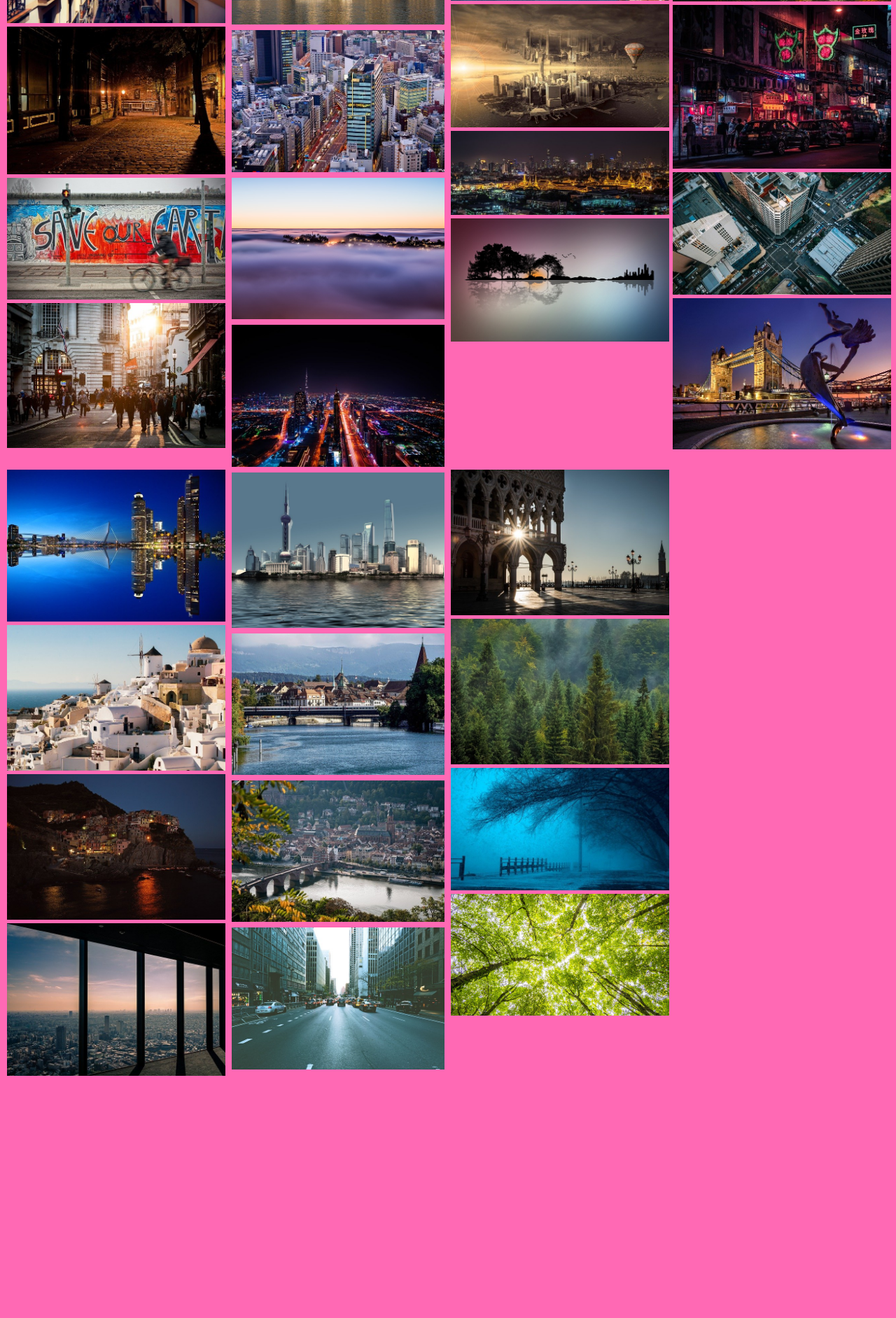
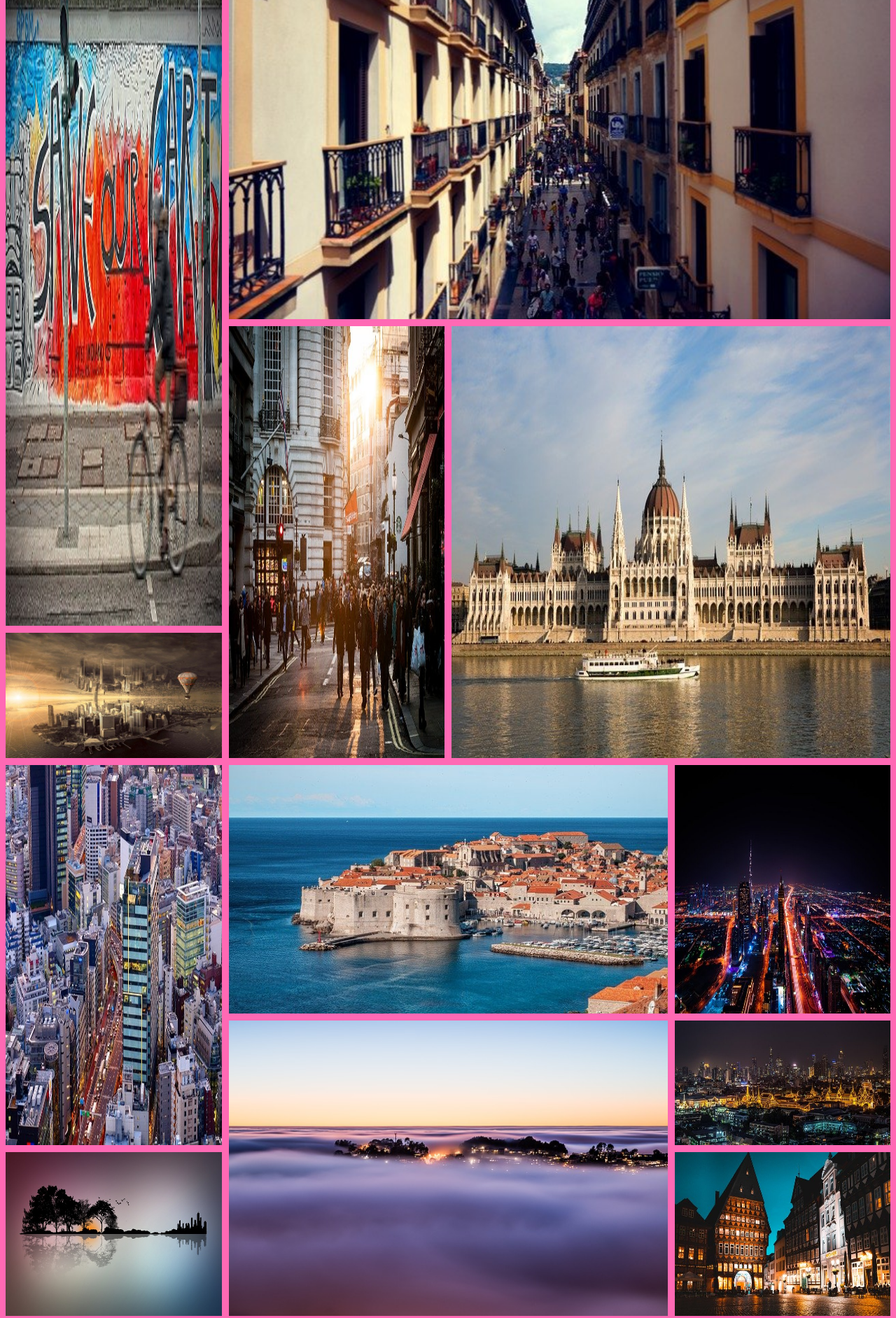
Before and after one commit to Alicja0310/30.10, a plain HTML site: page index.html in a window 1280 px wide. Shown: the part 184-2067 px from the top of the page at 70% size. Before the commit the page ends 1732 px from the top, so only its background shows below. Drawn offline with Linux system fonts and the light colour scheme.

Commit message:
animacja

```diff
--- a/index.html
+++ b/index.html
@@ -8,131 +8,90 @@
 </head>
 <body>
 
-    <div class="row grid-container">
-        <div>
+    <div class="grid">
         <div class="grid-item item1">
-                <img src="./foto-28/alley-401540_640.jpg" alt="">
+            <img class="img2" src="./foto-28/alley-401540_640.jpg" alt="">
         </div>
-
         <div class="grid-item item2">
-                <img src="./foto-28/alley-89197_640.jpg" alt="">
+            <img class="img3" src="./foto-28/alley-89197_640.jpg" alt="">
         </div>
-
         <div class="grid-item item3">
-                <img src="./foto-28/berlin-wall-50730_640.jpg" alt="">
+            <img class="img2" src="./foto-28/berlin-wall-50730_640.jpg" alt="">
         </div>
-
         <div class="grid-item item4">
-                <img src="./foto-28/city-438393_640.jpg" alt="">
+            <img class="img3" src="./foto-28/city-438393_640.jpg" alt="">
         </div>
+        <div class="grid-item item5">
+            <img class="img2" src="./foto-28/budapest-632851_640.jpg" alt="">
         </div>
-
-        <div class="column">
-            <div class="grid-item item5">
-                <img src="./foto-28/budapest-632851_640.jpg" alt="">
+        <div class="grid-item item6">
+            <img class="img3" src="./foto-28/building-valley-4859574_640.jpg" alt="">
         </div>
-
-            <div class="grid-item item6">
-                <img src="./foto-28/building-valley-4859574_640.jpg" alt="">
+        <div class="grid-item item7">
+            <img class="img2" src="./foto-28/cloudscape-1149549_640.jpg" alt="">
         </div>
-
-            <div class="grid-item item7">
-                <img src="./foto-28/cloudscape-1149549_640.jpg" alt="">
+        <div class="grid-item item8">
+            <img class="img3" src="./foto-28/dubai-1767540_640.jpg" alt="">
         </div>
-
-            <div class="grid-item item8">
-                <img src="./foto-28/dubai-1767540_640.jpg" alt="">
+        <div class="grid-item item9">
+            <img class="img2" src="./foto-28/dubrovnik-512798_640.jpg" alt="">
         </div>
+        <div class="grid-item item10">
+            <img class="img3" src="./foto-28/fantasy-2543658_640.jpg" alt="">
         </div>
-
-        <div>
-            <div class="grid-item item9">
-                <img src="./foto-28/dubrovnik-512798_640.jpg" alt="">
+        <div class="grid-item item11">
+            <img class="img2" src="./foto-28/grand-palace-1822487_640.jpg" alt="">
         </div>
-
-            <div class="grid-item item10">
-                <img src="./foto-28/fantasy-2543658_640.jpg" alt="">
+        <div class="grid-item item12">
+            <img class="img3" src="./foto-28/guitar-1913836_640.jpg" alt="">
         </div>
-
-            <div class="grid-item item11">
-                <img src="./foto-28/grand-palace-1822487_640.jpg" alt="">
+        <div class="grid-item item13">
+            <img class="img2" src="./foto-28/hildesheim-2772941_640.jpg" alt="">
         </div>
-
-            <div class="grid-item item12">
-                <img src="./foto-28/guitar-1913836_640.jpg" alt="">
+        <div class="grid-item item14">
+            <img class="img3" src="./foto-28/hong-kong-4103334_640.jpg" alt="">
         </div>
+        <div class="grid-item item15">
+            <img class="img2" src="./foto-28/junction-984045_640.jpg" alt="">
         </div>
-
-        <div>
-            <div class="grid-item item13">
-                <img src="./foto-28/hildesheim-2772941_640.jpg" alt="">
+        <div class="grid-item item16">
+            <img class="img3" src="./foto-28/london-3078109_640.jpg" alt="">
         </div>
-
-            <div class="grid-item item14">
-                <img src="./foto-28/hong-kong-4103334_640.jpg" alt="">
+        <div class="grid-item item17">
+            <img class="img2" src="./foto-28/rotterdam-1598418_640.jpg" alt="">
         </div>
-
-            <div class="grid-item item15">
-                <img src="./foto-28/junction-984045_640.jpg" alt="">
+        <div class="grid-item item18">
+            <img class="img3" src="./foto-28/santorini-5655111_640.jpg" alt="">
         </div>
-
-            <div class="grid-item item16">
-                <img src="./foto-28/london-3078109_640.jpg" alt="">
+        <div class="grid-item item19">
+            <img class="img2" src="./foto-28/seaside-1209757_640.jpg" alt="">
         </div>
+        <div class="grid-item item20">
+            <img class="img3" src="./foto-28/shibuyasky-4768679_640.jpg" alt="">
         </div>
-
-        <div>
-            <div class="grid-item item17">
-                <img src="./foto-28/rotterdam-1598418_640.jpg" alt="">
+        <div class="grid-item item21">
+            <img class="img2" src="./foto-28/skyline-831046_640.jpg" alt="">
         </div>
-
-            <div class="grid-item item18">
-                <img src="./foto-28/santorini-5655111_640.jpg" alt="">
+        <div class="grid-item item22">
+            <img class="img3" src="./foto-28/town-4518117_640.jpg" alt="">
         </div>
-
-            <div class="grid-item item19">
-                <img src="./foto-28/seaside-1209757_640.jpg" alt="">
+        <div class="grid-item item23">
+            <img class="img2" src="./foto-28/townscape-5584820_640.jpg" alt="">
         </div>
-
-            <div class="grid-item item20">
-                <img src="./foto-28/shibuyasky-4768679_640.jpg" alt="">
+        <div class="grid-item item24">
+            <img class="img3" src="./foto-28/traffic-1149857_640.jpg" alt="">
         </div>
+        <div class="grid-item item25">
+            <img class="img2" src="./foto-28/venice-3118803_640.jpg" alt="">
         </div>
-
-        <div class="column">
-            <div class="grid-item item21">
-                <img src="./foto-28/skyline-831046_640.jpg" alt="">
+        <div class="grid-item item26">
+            <img class="img3" src="./foto-28/las.png" alt="">
         </div>
-
-            <div class="grid-item item22">
-                <img src="./foto-28/town-4518117_640.jpg" alt="">
+        <div class="grid-item item27">
+            <img class="img2" src="./foto-28/winter-1732882_640.jpg" alt="">
         </div>
-
-            <div class="grid-item item23">
-                <img src="./foto-28/townscape-5584820_640.jpg" alt="">
-            </div>
-
-            <div class="grid-item item24">
-                <img src="./foto-28/traffic-1149857_640.jpg" alt="">
-            </div>
-        </div>
-
-        <div>
-            <div class="grid-item item25">
-                <img src="./foto-28/venice-3118803_640.jpg" alt="">
-            </div>
-
-            <div class="grid-item item26">
-                <img src="./foto-28/las.png" alt="">
-            </div>
-
-            <div class="grid-item item27">
-                <img src="./foto-28/winter-1732882_640.jpg" alt="">
-            </div>
-
         <div class="grid-item item28">
-                <img src="./foto-28/baner_las.jpg" alt="">
-            </div>
+            <img class="img3" src="./foto-28/baner_las.jpg" alt="">
         </div>
     </div>
 
--- a/style.css
+++ b/style.css
@@ -2,30 +2,168 @@ body {
     background-color: hotpink;
 }
 
-.row{
+.grid {
     display: grid;
-    padding: 2px;
+    grid-gap: 10px;
 }
-.grid-container{
-    display: grid;
-    grid-column-gap: 1px;
-    grid-template-columns: 25% 25% 25% 25%;
-    padding: 0%;
+
+.grid-item {
+    overflow: hidden;
 }
-.column{
-    flex: 50%;
-    flex: 50%;
-    padding: 0 4px
+
+img {
+    width: 100%;
+    height: 100%;
 }
-.column img {
-  margin-top: 4px;
-  vertical-align: middle
+
+.item1 {
+    grid-column: 2 / span 3;
+    grid-row: 1;
 }
-.grid-item {
-    padding: 2px;
-    font-size: 3px;
+
+.item2 {
+    grid-column: 3 / span 2;
+    grid-row: 2;
 }
-  img {
+
+.item3 {
+    grid-column: 1;
+    grid-row: 1 / span 2;
+}
+
+.item4 {
+    grid-column: 2;
+    grid-row: 2 / span 2;
+}
+
+.item5 {
+    grid-column: 3 / span 2;
+    grid-row: 2 / span 2;
+}
+
+.item6 {
+    grid-column: 1;
+    grid-row: 4 / span 2;
+}
+
+.item7 {
+    grid-column: 2 / span 2;
+    grid-row: 5 / span 2;
+}
+
+.item8 {
+    grid-column: 4;
+    grid-row: 4;
+}
+
+.item9 {
+    grid-column: 2 / span 2;
+    grid-row: 4;
+}
+
+.item14 {
+    grid-column: 1 / span 4;
+    grid-row: 7;
+}
+
+.item15 {
+    grid-column: 1;
+    grid-row: 8 / span 2;
+}
+
+.item16 {
+    grid-column: 2 / span 2;
+    grid-row: 8;
+}
+
+.item17 {
+    grid-column: 4;
+    grid-row: 8 / span 3;
+}
+
+.item18 {
+    grid-column: 2 / span 2;
+    grid-row: 9 / span 2;
+}
+
+.item19 {
+    grid-column: 1;
+    grid-row: 10 / span 2;
+}
+
+.item20 {
+    grid-column: 2 / span 3;
+    grid-row: 11;
+}
+
+.item21 {
+    grid-column: 1;
+    grid-row: 12 / span 2;
+}
+
+.item22 {
+    grid-column: 2 / span 2;
+    grid-row: 12 / span 2;
+}
+
+.item23 {
+    grid-column: 4;
+    grid-row: 12 / span 3;
+}
+
+.item24 {
+    grid-column: 1;
+    grid-row: 14 / span 3;
+}
+
+.item26 {
+    grid-column: 2;
+    grid-row: 15 / span 2;
+}
+
+.item28 {
+    grid-column: 3 / span 2;
+    grid-row: 15 / span 2;
+}
+
+.img2 {
     width: 100%;
-    height: 25%;
+    height: 100%;
 }
+
+.img2:hover {
+    animation-name: zoom;
+    animation-duration: 1000ms;
+    animation-fill-mode: forwards;
+}
+
+@keyframes zoom{
+    from {
+        width: 100%;
+        height: 100%;
+    }
+    to {
+    transform: scale(1.2);
+    }
+}
+
+.img3 {
+    width: 100%;
+    height: 100%;
+}
+
+.img3:hover {
+    animation-name: zmniejszenie;
+    animation-duration: 1000ms;
+    animation-fill-mode: forwards;
+}
+
+@keyframes zmniejszenie{
+    from {
+        width: 100%;
+        height: 100%;
+    }
+    to {
+    transform: scale(0.7);
+    }
+}
```
Lines whose indentation alone changed are shown as unchanged.
